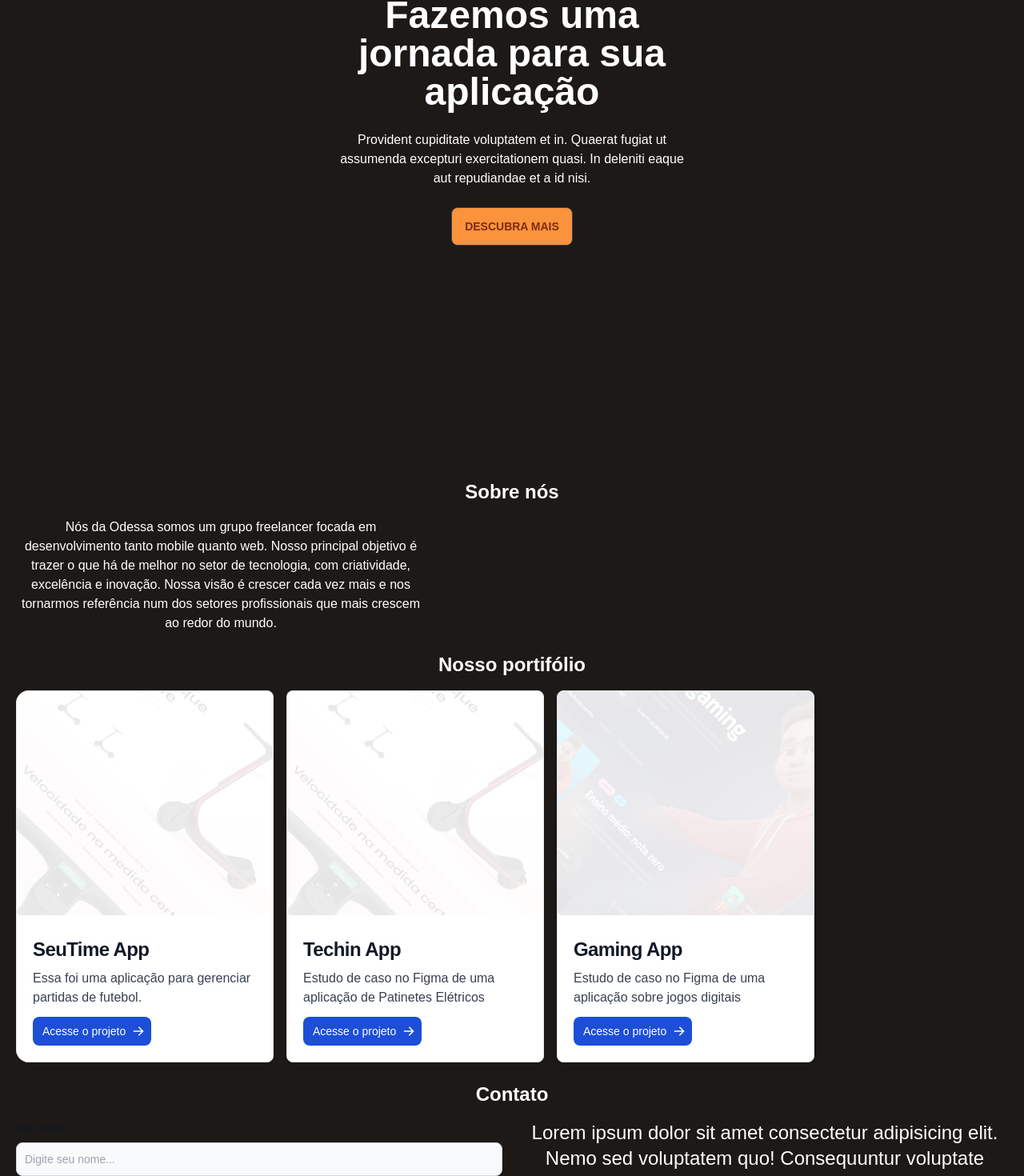
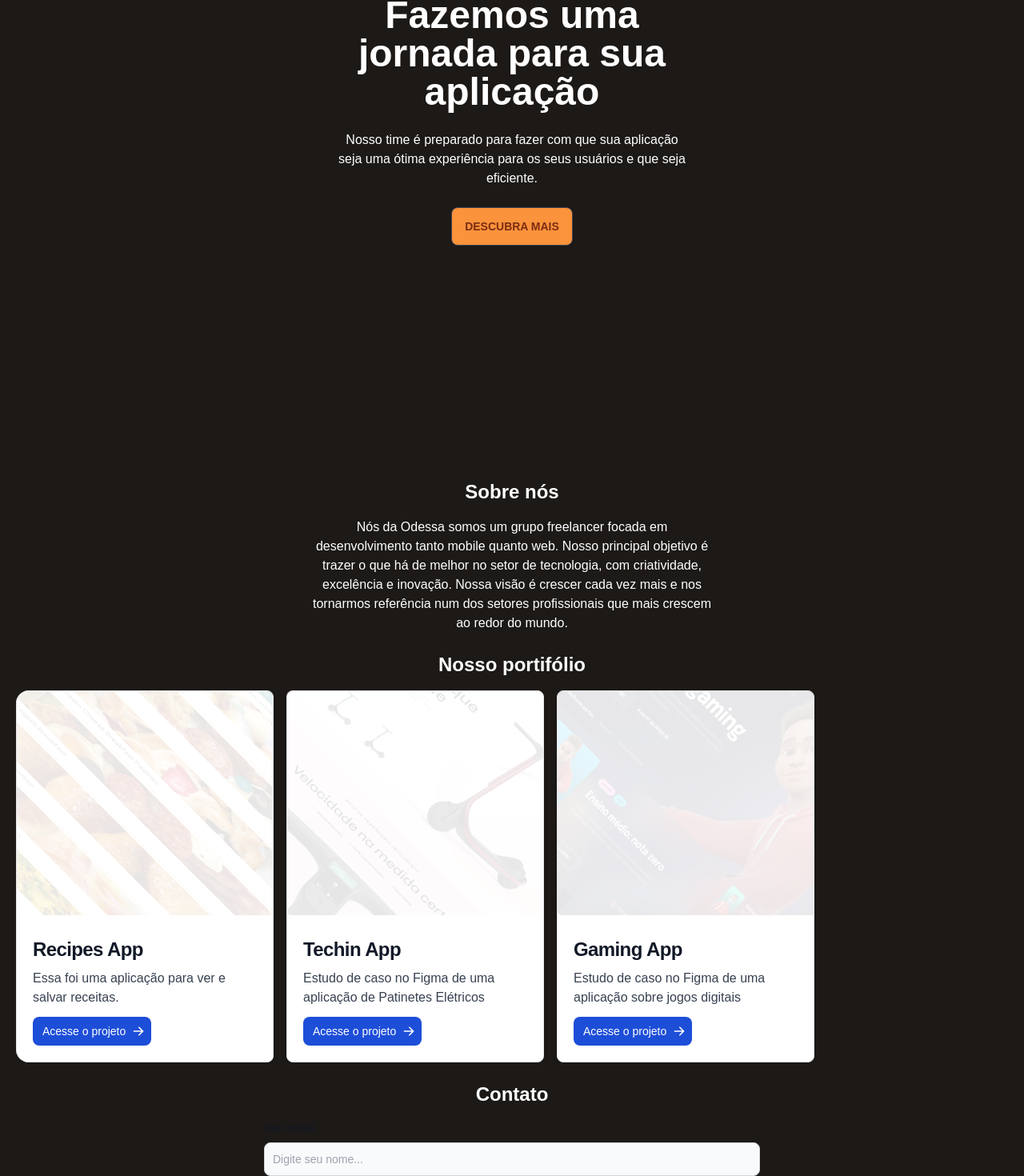
Before and after one commit to p-lacerda/apice-tech, a Next.js app: page / in a window 1280 px wide. Shown: the part 249-1719 px from the top of the page at 80% size. Built offline with nearby package versions, Linux system fonts and the light colour scheme.

Commit message:
add project links

```diff
--- a/components/AboutUs.jsx
+++ b/components/AboutUs.jsx
@@ -5,12 +5,9 @@
   const englishTitle = 'About Us';
 
   return (
-    <div id="about-us" className='text-white'>
+    <div id="about-us" className='text-white '>
       <h3 className='text-2xl font-bold mb-4 text-center'>Sobre nós</h3>
-      <div className='flex flex-row'>
-
-      </div>
-      <p className='max-w-lg text-center'>Nós da Odessa somos um grupo freelancer focada em desenvolvimento tanto mobile quanto web. Nosso principal objetivo é trazer o que há de melhor no setor de tecnologia, com criatividade, excelência e inovação. Nossa visão é crescer cada vez mais e nos tornarmos referência num dos setores profissionais que mais crescem ao redor do mundo. </p>
+      <p className='max-w-lg text-center m-auto'>Nós da Odessa somos um grupo freelancer focada em desenvolvimento tanto mobile quanto web. Nosso principal objetivo é trazer o que há de melhor no setor de tecnologia, com criatividade, excelência e inovação. Nossa visão é crescer cada vez mais e nos tornarmos referência num dos setores profissionais que mais crescem ao redor do mundo. </p>
       </div>
   )
 }
--- a/components/Card.jsx
+++ b/components/Card.jsx
@@ -1,7 +1,7 @@
 import Image from 'next/image';
 import React from 'react';
 
-function Card({ name, description, img}) {
+function Card({ name, description, img, link}) {
   return (
     <div className="flex-col max-w-xs bg-white rounded-lg border border-gray-200 shadow-md dark:bg-zinc-800 dark:border-gray-700 carousel-item w-full">
   <a href="#">
@@ -17,7 +17,7 @@
       { description }
     </p>
     <a
-      href="#"
+      href={ link }
       className="inline-flex items-center py-2 px-3 text-sm font-medium text-center text-white bg-blue-700 rounded-lg hover:bg-blue-800 focus:ring-4 focus:outline-none focus:ring-blue-300 dark:bg-transparent dark:border dark:hover:bg-zinc-900 dark:focus:ring-blue-800 duration-300 ease-in-out"
     >
       Acesse o projeto
--- a/components/Contact.jsx
+++ b/components/Contact.jsx
@@ -8,7 +8,7 @@
 <div id="contact" className='text-white'>
       <h3 className='text-2xl font-bold mb-4 text-center'>Contato</h3>
       <div className='flex flex-row space-x-6'>
-      <form className='w-1/2'>
+      <form className='w-1/2 m-auto'>
         <div className="mb-6">
           <label
             htmlFor="name"
@@ -75,7 +75,6 @@
           Enviar
         </button>
       </form>
-      <p className='w-1/2 text-2xl text-center'>Lorem ipsum dolor sit amet consectetur adipisicing elit. Nemo sed voluptatem quo! Consequuntur voluptate similique iusto debitis architecto eligendi necessitatibus neque sit earum, ipsam assumenda suscipit itaque deleniti repudiandae hic!</p>
       </div>
     </div>
 
--- a/components/Projects.jsx
+++ b/components/Projects.jsx
@@ -6,32 +6,35 @@
 function Projects() {
   const [projects, setProjects] = useState([
     {
-      name: 'SeuTime App',
-      description: 'Essa foi uma aplicação para gerenciar partidas de futebol.',
-      src: '/TechinApp.png',
-      page: 1,
+      name: 'Recipes App',
+      description: 'Essa foi uma aplicação para ver e salvar receitas.',
+      src: '/RecipesApp.png',
+      link: 'https://app-de-receitas-ten.vercel.app/recipes-app/comidas'
     },
     {
       name: 'Techin App',
       description: 'Estudo de caso no Figma de uma aplicação de Patinetes Elétricos',
-      src: '/TechinApp.png'
+      src: '/TechinApp.png',
+      link: 'https://www.figma.com/file/FaMErvVi7SoAjoyFbD3r6D/Techin-App?node-id=118%3A38'
     },
     {
       name: 'Gaming App',
       description: 'Estudo de caso no Figma de uma aplicação sobre jogos digitais',
       src: '/GamingApp.png',
+      link: 'https://www.figma.com/file/IVwaYPDMaoB0pMRJjaj84k/Gaming-App?node-id=0%3A1'
     }
   ]);
   return (
     <div className='text-white'>
       <h3 id="portfolio" className='text-2xl font-bold mb-4 text-center'>Nosso portifólio</h3>
-      <div className="carousel carousel-left sm:max-w-2xl md:max-w-none px-8 md:px-0 py-4 md:py-0 space-x-4 bg-stone-900 rounded-box">
+      <div className="carousel carousel-left sm:max-w-2xl md:max-w-none px-8 md:px-0 py-4 md:py-0 space-x-4 bg-stone-900 rounded-box m-auto">
       { projects.map((project, i) => (
         <Card
           key={i}
           name={project.name}
           description={project.description}
           img={project.src}
+          link={project.link}
         />
       ))}
       </div>
--- a/components/TopContent.jsx
+++ b/components/TopContent.jsx
@@ -12,9 +12,7 @@
     <div className="max-w-md">
       <h1 className="text-5xl font-bold">Fazemos uma jornada para sua aplicação</h1>
       <p className="py-6">
-        Provident cupiditate voluptatem et in. Quaerat fugiat ut assumenda
-        excepturi exercitationem quasi. In deleniti eaque aut repudiandae et a
-        id nisi.
+        Nosso time é preparado para fazer com que sua aplicação seja uma ótima experiência para os seus usuários e que seja eficiente.
       </p>
       <button className="btn bg-orange-400 text-orange-900 hover:bg-orange-300">Descubra mais</button>
     </div>
--- a/pages/index.js
+++ b/pages/index.js
@@ -18,7 +18,7 @@
       </Head>
 
       <Navbar />
-      <main className='h-100 bg-stone-900 md:max-w-screen-md lg:max-w-screen-lg xl:max-w-screen-xl 2xl:max-w-screen-2xl m-auto'>
+      <main className='h-100 bg-stone-900 md:max-w-screen-md lg:max-w-screen-lg xl:max-w-screen-xl 2xl:max-w-screen-2xl m-auto font-poppins'>
         <div className='px-5 space-y-6'>
           <TopContent />
           <AboutUs />
--- a/tailwind.config.js
+++ b/tailwind.config.js
@@ -4,7 +4,11 @@
     "./components/**/*.{js,ts,jsx,tsx}",
   ],
   theme: {
-    extend: {},
+    extend: {
+      fontFamily: {
+        'poppins': ['Poppins', 'sans-serif']
+      },
+    },
     screens: {
       sm: '640px',
       md: '768px',
```
Also changed, not shown: public/RecipesApp.png (added).
